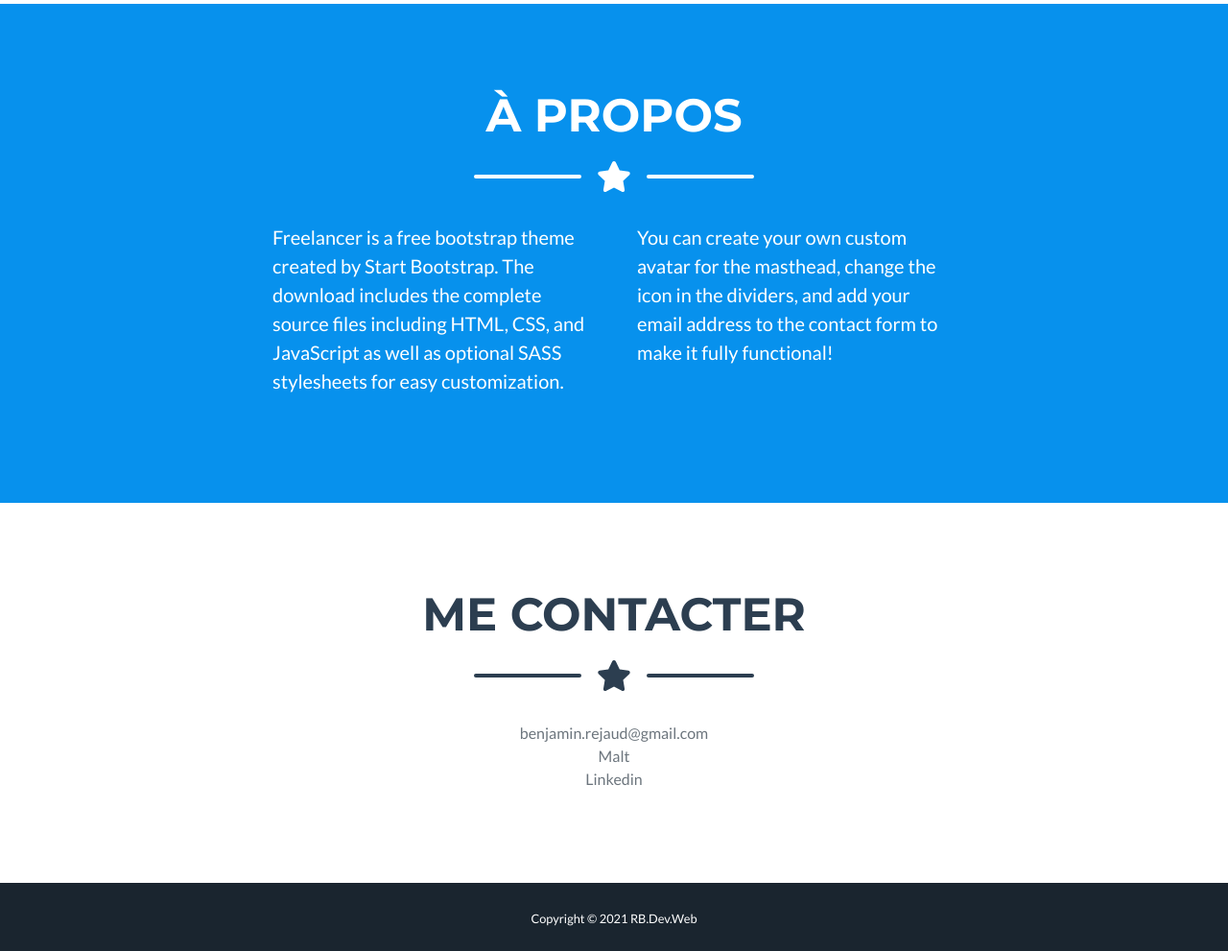
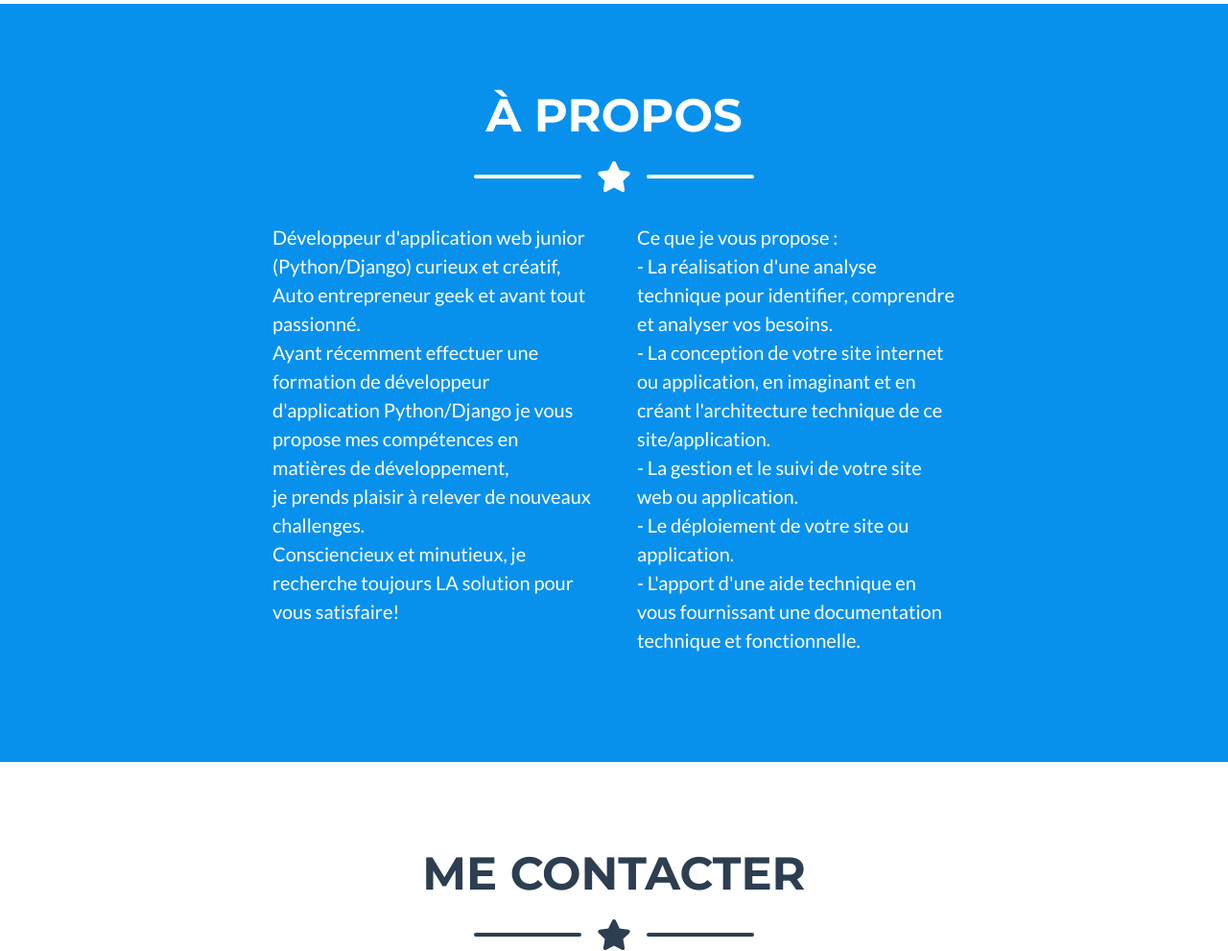
Before and after one commit to IndianaS/Protfolio, a Django app: page / in a window 1280 px wide. Shown: the part 1012-2003 px from the top of the page at 96% size. Run offline with Django 3.2, Linux system fonts and the light colour scheme; some libraries are stand-ins or nearby versions.

Commit message:
Templates

```diff
--- a/portfolio/settings.py
+++ b/portfolio/settings.py
@@ -26,7 +26,7 @@ SECRET_KEY = os.getenv('SECRET_KEY')
 # SECURITY WARNING: don't run with debug turned on in production!
 DEBUG = True
 
-ALLOWED_HOSTS = ['837073cdf98c.ngrok.io']
+ALLOWED_HOSTS = []
 
 
 # Application definition
--- a/templates/base.html
+++ b/templates/base.html
@@ -127,7 +127,20 @@
                                     <!-- Portfolio Modal - Image-->
                                     <img class="img-fluid rounded mb-5" src="static/assets/img/portfolio/collectionpop.png" alt="" />
                                     <!-- Portfolio Modal - Text-->
-                                    <p class="mb-5">Lorem ipsum dolor sit amet, consectetur adipisicing elit. Mollitia neque assumenda ipsam nihil, molestias magnam, recusandae quos quis inventore quisquam velit asperiores, vitae? Reprehenderit soluta, eos quod consequuntur itaque. Nam.</p>
+                                    <p class="mb-5"><a class="under" href="https://www.collectionpop.fr/" style="color:#0791ED">Collection Pop</a> projet réalisé dans le cadre de ma formation (OpenClassrooms),<br>
+                                        collection pop est le projet final de ma formation,
+                                        c'est un projet libre d'inspiration,
+                                        étant un fan de figurine Pop,
+                                        j'ai donc crée une application Python/Django sur le thème des figurines Pop,<br>
+                                        afin de répertorier votre collection de figurine facilement.<br>
+                                        L'application dispose d'une base de données PostgreSQL, afin de pouvoir vous crée un compte utilisateur puis d'ajouter des figurines dans votre collection,
+                                        le but de cette application est de trouver facilement si une figurine et présente dans votre collection,
+                                        à savoir que certains utilisateurs compte dans leur collection des centaines de figurines,
+                                        ce n'est donc pas toujours évident de savoir laquelle se trouve dans la collection,
+                                        collection pop vous facilite donc la vie :) .<br>
+                                        Deplus, cette application vous propose également d'ajouter des amis,
+                                        afin de pouvoir visionner la collection de cet ami,
+                                        pour un éventuel cadeau à venir ou tout simplement comparer vos colections de figurines.</p>
                                     <button class="btn btn-primary" data-dismiss="modal">
                                         <i class="fas fa-times fa-fw"></i>
                                         Fermer la fenêtre
--- a/templates/portfolio/home.html
+++ b/templates/portfolio/home.html
@@ -51,8 +51,19 @@
         </div>
         <!-- About Section Content-->
         <div class="row">
-            <div class="col-lg-4 ml-auto"><p class="lead">Freelancer is a free bootstrap theme created by Start Bootstrap. The download includes the complete source files including HTML, CSS, and JavaScript as well as optional SASS stylesheets for easy customization.</p></div>
-            <div class="col-lg-4 mr-auto"><p class="lead">You can create your own custom avatar for the masthead, change the icon in the dividers, and add your email address to the contact form to make it fully functional!</p></div>
+            <div class="col-lg-4 ml-auto"><p class="lead">Développeur d'application web junior (Python/Django) curieux et créatif,
+                Auto entrepreneur geek et avant tout passionné.<br>
+                Ayant récemment effectuer une formation de développeur d'application Python/Django je vous propose mes compétences en matières de développement,<br>
+                je prends plaisir à relever de nouveaux challenges.<br>
+                Consciencieux et minutieux,
+                je recherche toujours LA solution pour vous satisfaire!</p></div>
+            <div class="col-lg-4 mr-auto"><p class="lead">Ce que je vous propose :<br>
+                - La réalisation d'une analyse technique pour identifier, comprendre et analyser vos besoins.<br>
+                - La conception de votre site internet ou application, en imaginant et en créant l'architecture technique de ce site/application.<br>
+                - La gestion et le suivi de votre site web ou application.<br>
+                - Le déploiement de votre site ou application.<br>
+                - L'apport d'une aide technique en vous fournissant une documentation technique et fonctionnelle.
+                </p></div>
         </div>
     </div>
 </section>
```
